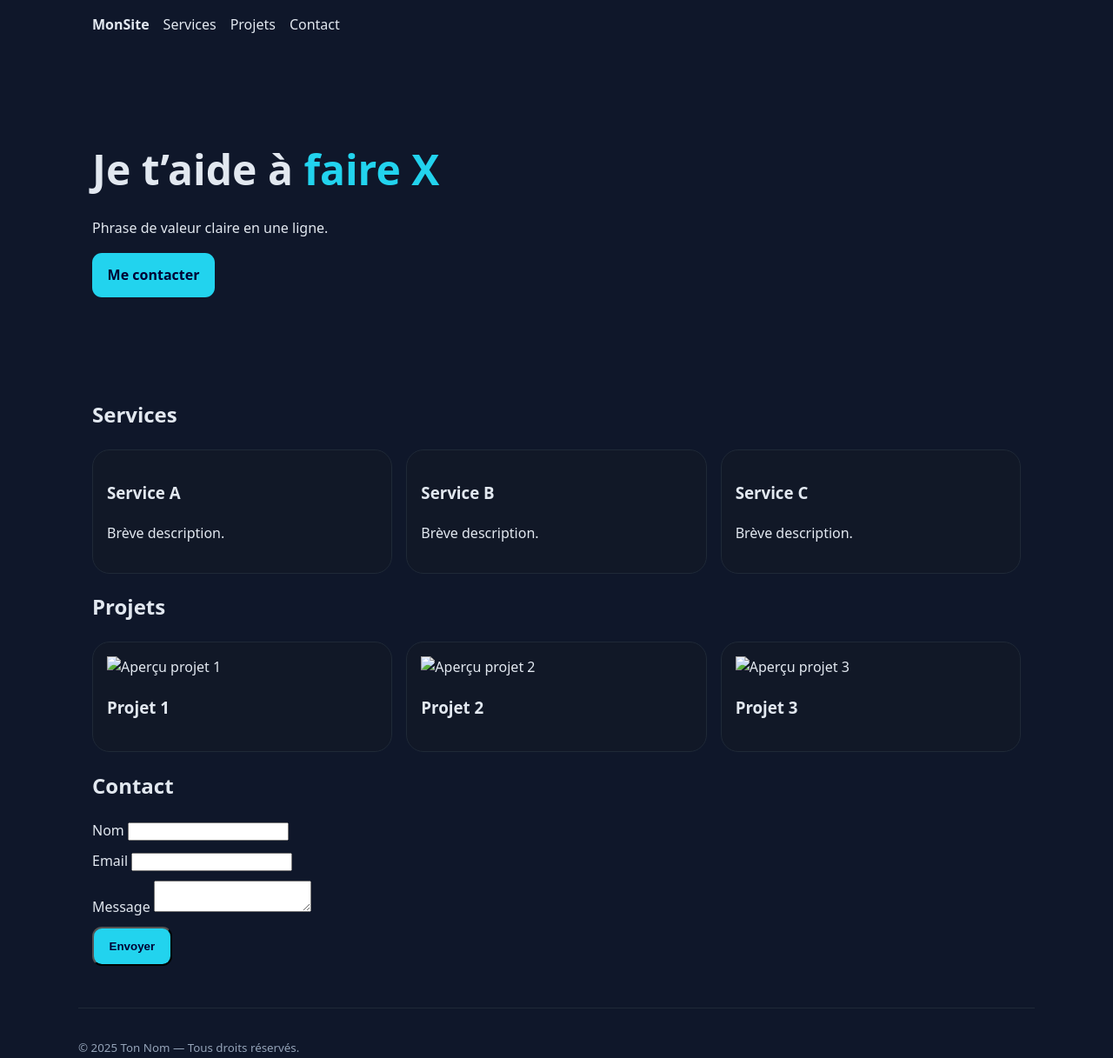
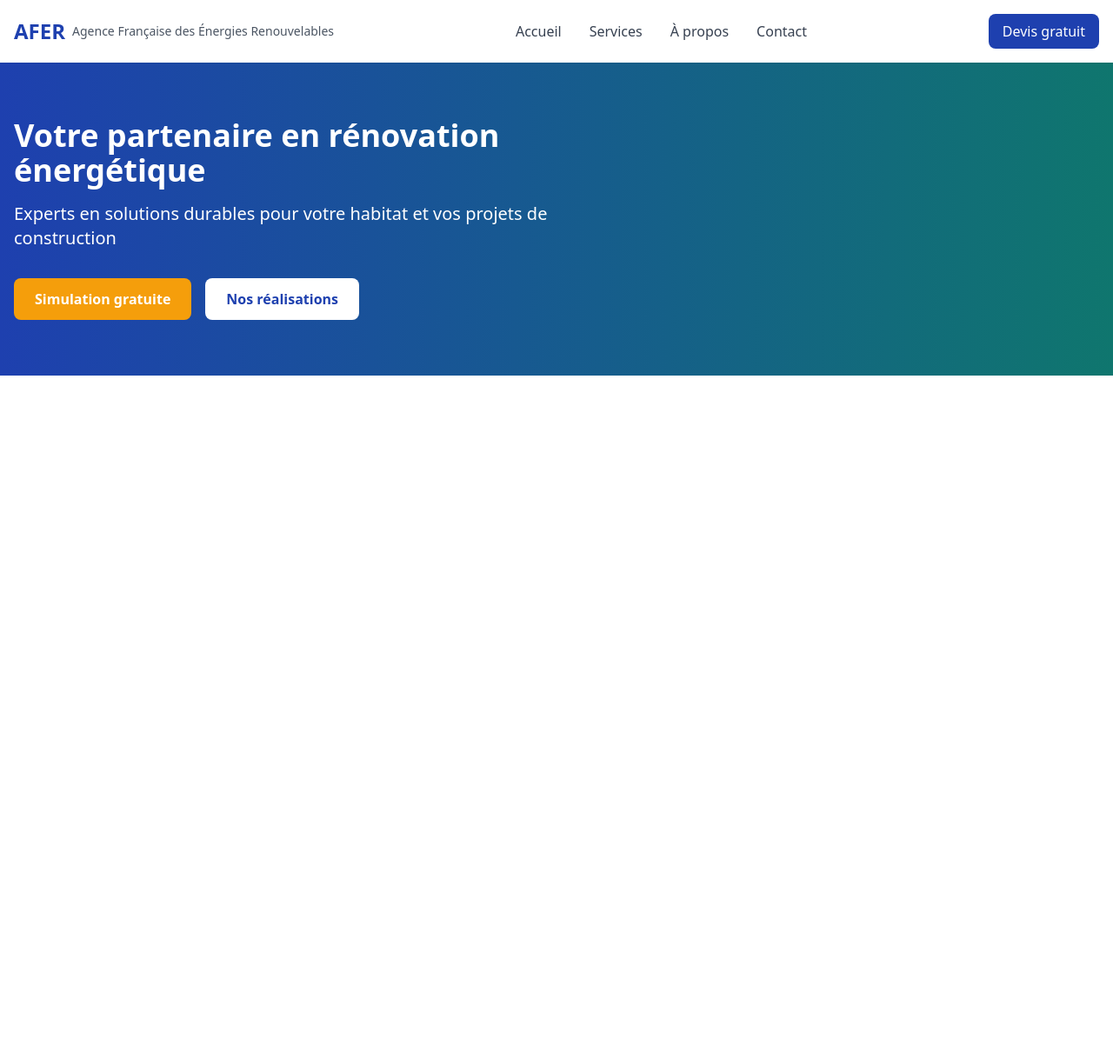
Before and after one commit to Djalil04/afer-test, a plain HTML site: page index.html in a window 1280 px wide. Shown: the whole page at 87% size. After the commit the page ends 800 px from the top, so only its background shows below. Drawn offline with nearby package versions, Linux system fonts and the light colour scheme.

Commit message:
new code
Updated the HTML structure and content for the site, including the header, hero section, and added Tailwind CSS for styling.

```diff
--- a/index.html
+++ b/index.html
@@ -1,68 +1,75 @@
-<!doctype html>
+<!DOCTYPE html>
 <html lang="fr">
 <head>
-  <meta charset="utf-8" />
-  <meta name="viewport" content="width=device-width,initial-scale=1" />
-  <title>Mon site | Accueil</title>
-  <meta name="description" content="Présente en une phrase ce que tu fais/offres." />
-  <link rel="icon" href="assets/favicon.png" />
-  <link rel="stylesheet" href="styles.css" />
+    <base target="_self">
+    <meta charset="UTF-8">
+    <meta name="viewport" content="width=device-width, initial-scale=1.0">
+    <title>AFER - Agence Française des Énergies Renouvelables</title>
+    <meta name="description" content="AFER, expert en rénovation énergétique, bureau d'étude 3D, rénovation intérieure et construction second œuvre. Solutions complètes pour vos projets d'énergies renouvelables.">
+    <script src="https://cdn.tailwindcss.com"></script>
+    <link rel="stylesheet" href="https://cdnjs.cloudflare.com/ajax/libs/font-awesome/5.15.3/css/all.min.css">
+    <script>
+        tailwind.config = {
+            theme: {
+                extend: {
+                    colors: {
+                        primary: "#1e40af",
+                        secondary: "#0f766e",
+                        accent: "#f59e0b"
+                    }
+                }
+            }
+        }
+    </script>
 </head>
-<body>
-  <!-- En-tête + navigation -->
-  <header class="container">
-    <nav class="nav">
-      <a class="logo" href="/">MonSite</a>
-      <button class="burger" aria-expanded="false" aria-controls="menu">☰</button>
-      <ul id="menu" class="menu">
-        <li><a href="#services">Services</a></li>
-        <li><a href="#projets">Projets</a></li>
-        <li><a href="#contact">Contact</a></li>
-      </ul>
-    </nav>
-    <section class="hero">
-      <h1>Je t’aide à <span class="accent">faire X</span></h1>
-      <p>Phrase de valeur claire en une ligne.</p>
-      <a class="btn" href="#contact">Me contacter</a>
-    </section>
-  </header>
+<body class="min-h-screen bg-white font-sans">
+    <!-- Header -->
+    <header class="bg-white shadow-sm sticky top-0 z-50">
+        <div class="container mx-auto px-4 py-4">
+            <div class="flex justify-between items-center">
+                <div class="flex items-center">
+                    <h1 class="text-2xl font-bold text-primary">AFER</h1>
+                    <span class="ml-2 text-sm text-gray-600">Agence Française des Énergies Renouvelables</span>
+                </div>
 
-  <!-- Contenu principal -->
-  <main class="container">
-    <section id="services">
-      <h2>Services</h2>
-      <div class="grid">
-        <article class="card"><h3>Service A</h3><p>Brève description.</p></article>
-        <article class="card"><h3>Service B</h3><p>Brève description.</p></article>
-        <article class="card"><h3>Service C</h3><p>Brève description.</p></article>
-      </div>
+                <nav class="hidden md:flex space-x-8">
+                    <a href="#accueil" class="text-gray-700 hover:text-primary font-medium transition-colors">Accueil</a>
+                    <a href="#services" class="text-gray-700 hover:text-primary font-medium transition-colors">Services</a>
+                    <a href="#a-propos" class="text-gray-700 hover:text-primary font-medium transition-colors">À propos</a>
+                    <a href="#contact" class="text-gray-700 hover:text-primary font-medium transition-colors">Contact</a>
+                </nav>
+
+                <div class="flex items-center space-x-4">
+                    <button class="bg-primary text-white px-4 py-2 rounded-lg hover:bg-blue-700 transition-colors">
+                        Devis gratuit
+                    </button>
+                    <button class="md:hidden text-gray-700">
+                        <i class="fas fa-bars"></i>
+                    </button>
+                </div>
+            </div>
+        </div>
+    </header>
+
+    <!-- Hero Section -->
+    <section id="accueil" class="bg-gradient-to-r from-primary to-secondary text-white py-16">
+        <div class="container mx-auto px-4">
+            <div class="max-w-2xl">
+                <h2 class="text-4xl font-bold mb-4">Votre partenaire en rénovation énergétique</h2>
+                <p class="text-xl mb-8">Experts en solutions durables pour votre habitat et vos projets de construction</p>
+                <div class="flex flex-col sm:flex-row space-y-4 sm:space-y-0 sm:space-x-4">
+                    <button class="bg-accent text-white px-6 py-3 rounded-lg font-semibold hover:bg-yellow-600 transition-colors">
+                    Simulation gratuite
+                    </button>
+                    <button class="bg-white text-primary px-6 py-3 rounded-lg font-semibold hover:bg-gray-100 transition-colors">
+                    Nos réalisations
+                    </button>
+                </div>
+            </div>
+        </div>
     </section>
 
-    <section id="projets">
-      <h2>Projets</h2>
-      <div class="grid">
-        <article class="card"><img src="assets/projet1.jpg" alt="Aperçu projet 1"><h3>Projet 1</h3></article>
-        <article class="card"><img src="assets/projet2.jpg" alt="Aperçu projet 2"><h3>Projet 2</h3></article>
-        <article class="card"><img src="assets/projet3.jpg" alt="Aperçu projet 3"><h3>Projet 3</h3></article>
-      </div>
-    </section>
-
-    <section id="contact">
-      <h2>Contact</h2>
-      <!-- Formulaire via Formspree (remplace l'URL ci-dessous par la tienne) -->
-      <form action="https://formspree.io/f/xxxxxxxx" method="POST" class="form">
-        <label>Nom <input name="name" required></label>
-        <label>Email <input name="email" type="email" required></label>
-        <label>Message <textarea name="message" required></textarea></label>
-        <button class="btn" type="submit">Envoyer</button>
-      </form>
-    </section>
-  </main>
-
-  <footer class="container footer">
-    <small>© <span id="year"></span> Ton Nom — Tous droits réservés.</small>
-  </footer>
-
-  <script src="script.js" defer></script>
+    <!-- (le reste du contenu : services, à-propos, contact, footer, scripts) -->
+    <!-- ⚠️ garde tout le code complet du fichier DeepSite jusqu’à la dernière ligne </html> -->
 </body>
 </html>
```
